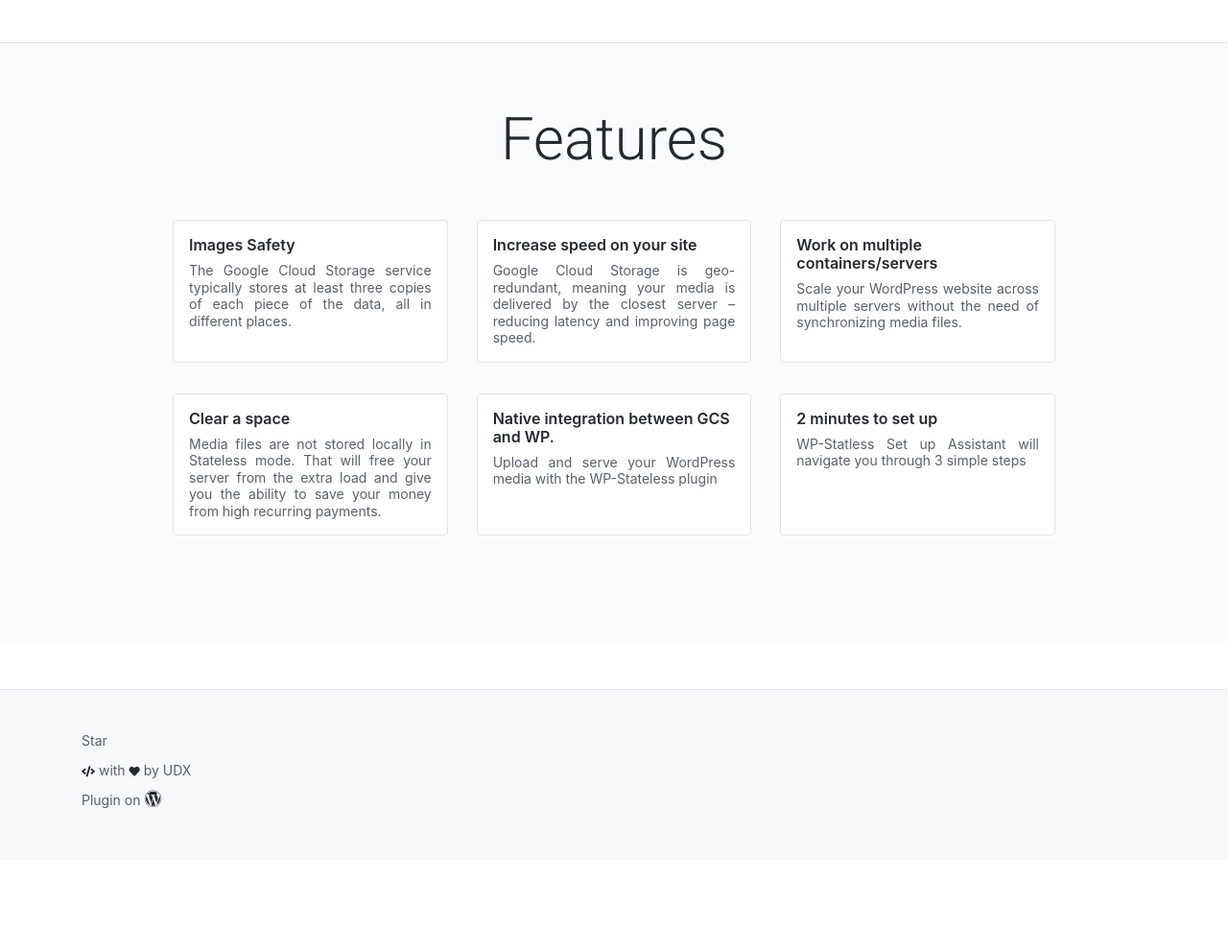
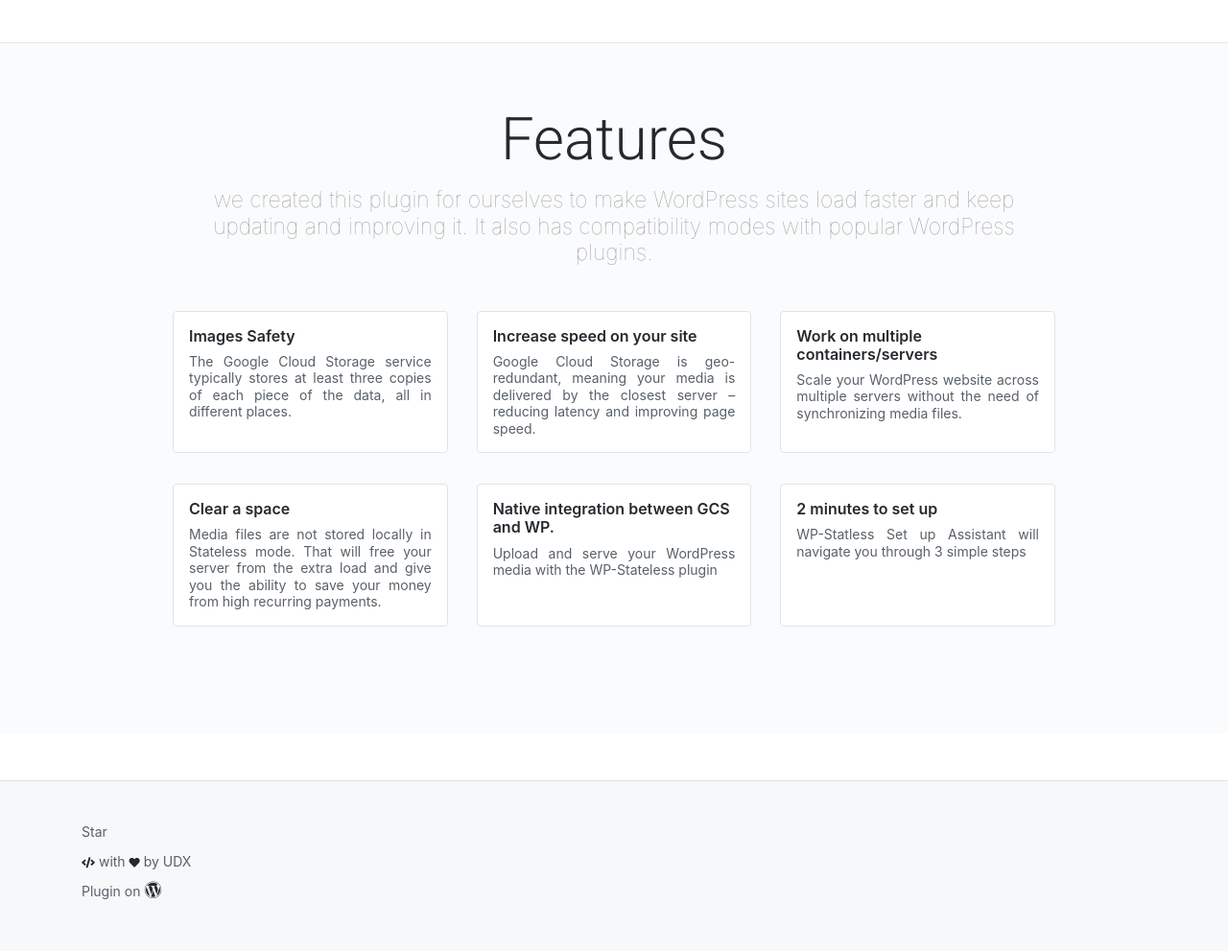
Before and after one commit to wp-stateless/wp-stateless.github.io, a Jekyll site: the page built from index.html, in a window 1280 px wide. Shown: the part 350-1341 px from the top of the page at 96% size. Built offline with Jekyll 4.4.1, drawn with Linux system fonts in a browser that asks for light colours; nearby versions of some CDN libraries; before the commit the page ends 1246 px from its top, so only the background shows below that.

Commit message:
Rebuild frontpage and Docs section

```diff
--- a/index.html
+++ b/index.html
@@ -26,7 +26,7 @@
         <div class="row">
           <div class="col-12">
             <h2 class="products-section-title">Features</h2>
-            <h3 class="products-section-description"></h3>
+            <h3 class="products-section-description">we created this plugin for ourselves to make WordPress sites load faster and keep updating and improving it. It also has compatibility modes with popular WordPress plugins.</h3>
           </div>
         </div>
 
```
